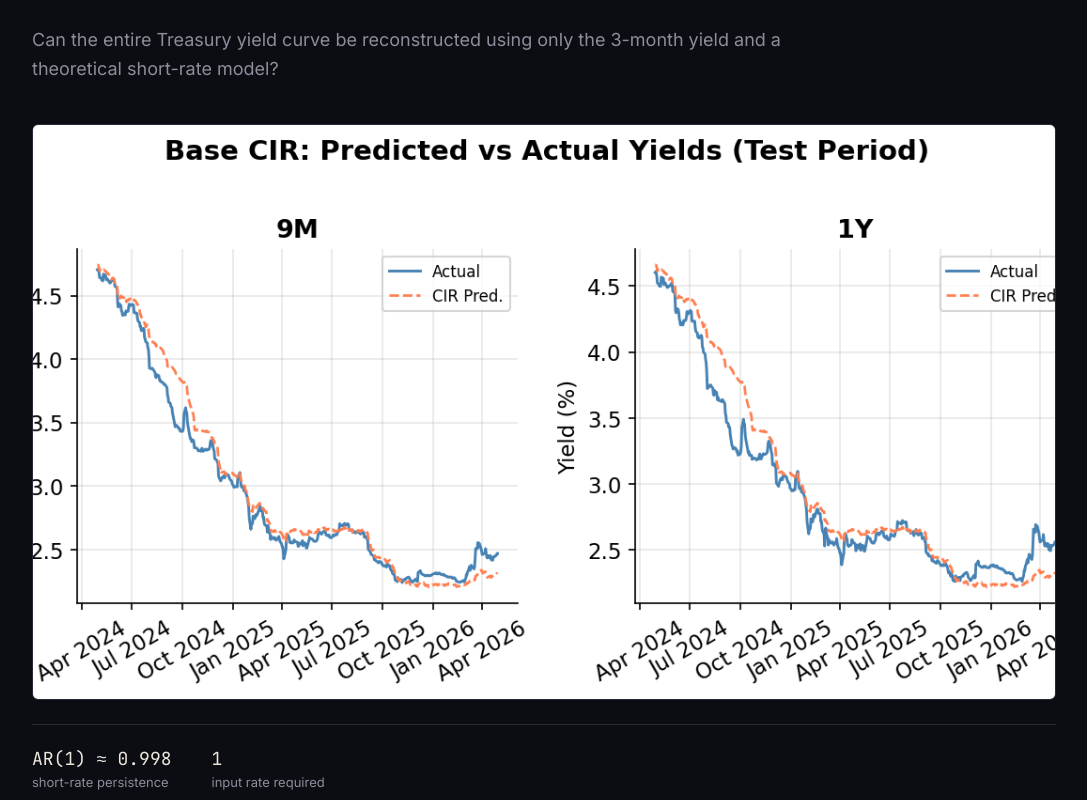
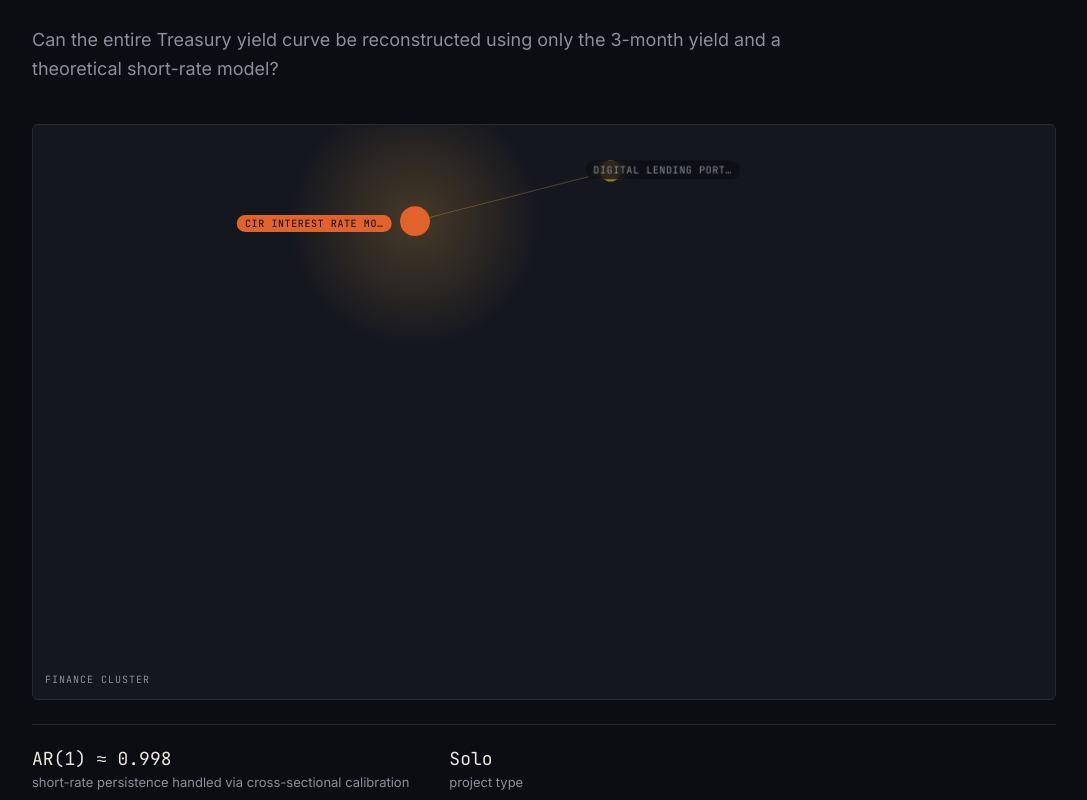
Before and after one commit to arusurya/portfolio, a Next.js app: page /projects/cir-yield-curve-modeling in a window 1280 px wide. Shown: the part 380-1180 px from the top of the page, without its empty margins (72-1159 px from the left). Built offline with nearby package versions, Linux system fonts and the light colour scheme.

Commit message:
modified:   app/page.tsx modified:   app/projects/[slug]/page.tsx modified:   components/Contact.tsx modified:   components/FeaturedProject.tsx modified:   components/graph/ProjectGraph.tsx modified:   data/profile.ts modified:   data/projects.ts

```diff
--- a/app/page.tsx
+++ b/app/page.tsx
@@ -25,7 +25,7 @@ import { projects } from "@/data/projects";
 
 const FEATURED_ON_HOME = [
   "delhivery-network-intelligence",
-  "spotify-pochimu",
+  "dynamic-tariff-optimization",
   "cir-yield-curve-modeling",
 ];
 
@@ -36,7 +36,6 @@ const featured: FeaturedProjectData[] = FEATURED_ON_HOME.map((slug) => {
     domain: `${p.domain} · ${p.subdomain.split(",")[0].trim()}`,
     question: p.businessQuestion ?? p.summary,
     description: p.summary,
-    artifactSrc: p.artifactSrc!,
     artifactAlt: p.artifactAlt ?? `${p.title} artifact`,
     metrics: p.metrics ?? [{ value: p.stat.value, label: p.stat.label }],
   };
--- a/app/projects/[slug]/page.tsx
+++ b/app/projects/[slug]/page.tsx
@@ -1,5 +1,4 @@
 import { notFound } from "next/navigation";
-import Image from "next/image";
 import Link from "next/link";
 import { projects } from "@/data/projects";
 import Navbar from "@/components/Navbar";
@@ -96,37 +95,6 @@ export default async function ProjectPage({
             </p>
           </header>
 
-          {/* ARTIFACT — leads before any further prose when a real one
-              exists. Otherwise a relationship graph (still real
-              structure, not decoration) fills the same visual slot. */}
-          {project.artifactSrc ? (
-            <div className="mt-10 max-w-5xl">
-              <div className="relative aspect-[16/10] w-full overflow-hidden rounded-[6px] border border-line bg-ink-soft md:aspect-[16/9]">
-                <Image
-                  src={project.artifactSrc}
-                  alt={project.artifactAlt ?? `${project.title} artifact`}
-                  fill
-                  className="object-cover object-top"
-                  priority
-                />
-              </div>
-
-              {project.metrics && project.metrics.length > 0 && (
-                <dl className="mt-6 flex flex-wrap gap-x-10 gap-y-3 border-t border-line pt-5">
-                  {project.metrics.map((m) => (
-                    <div key={m.label}>
-                      <dd className="font-mono text-lg text-paper">
-                        {m.value}
-                      </dd>
-                      <dt className="text-[13px] text-muted">
-                        {m.label}
-                      </dt>
-                    </div>
-                  ))}
-                </dl>
-              )}
-            </div>
-          ) : (
           <div className="mt-10 max-w-5xl">
                     <ProjectRelationGraph
                               current={{
@@ -142,17 +110,21 @@ export default async function ProjectPage({
                                         <dd className="font-mono text-lg text-paper">
                                                   {project.stat.value}
                                         </dd>
-                  <dt className="text-[13px] text-muted">{project.stat.label}</dt>
+                                        <dt className="text-[13px] text-muted">
+                                                  {project.stat.label}
+                                        </dt>
                               </div>
+
                               <div>
                                         <dd className="font-mono text-lg text-paper">
                                                   {project.mode}
                                         </dd>
-                  <dt className="text-[13px] text-muted">project type</dt>
+                                        <dt className="text-[13px] text-muted">
+                                                  project type
+                                        </dt>
                               </div>
                     </dl>
           </div>
-          )}
 
           <div className="mt-14 grid gap-12 md:grid-cols-[1fr_280px] md:gap-16">
             <div className="space-y-12">
@@ -226,6 +198,8 @@ export default async function ProjectPage({
 
               {(project.links.github ||
                 project.links.deck ||
+                project.links.dashboard ||
+                project.links.colab ||
                 project.links.demo ||
                 project.links.report) && (
                 <div>
@@ -235,6 +209,12 @@ export default async function ProjectPage({
                   <div className="mt-3 flex flex-col gap-2">
                     {project.links.github && (
                       <LinkRow href={project.links.github} label="GitHub repository" />
+                    )}
+                    {project.links.dashboard && (
+                      <LinkRow href={project.links.dashboard} label="Dashboard" />
+                    )}
+                    {project.links.colab && (
+                      <LinkRow href={project.links.colab} label="Colab Notebook" />
                     )}
                     {project.links.report && (
                       <LinkRow href={project.links.report} label="Technical report" />
--- a/components/Contact.tsx
+++ b/components/Contact.tsx
@@ -15,7 +15,7 @@ export default function Contact() {
             <p className="max-w-xl text-[15px] leading-relaxed text-muted md:text-base">
               I&apos;m currently open to internships and research collaborations in
               quantitative finance, applied analytics, or strategy consulting.
-              The fastest way to reach me is email — I read everything that
+              The fastest way to reach me is email ,I read everything that
               comes in.
             </p>
 
--- a/components/FeaturedProject.tsx
+++ b/components/FeaturedProject.tsx
@@ -26,7 +26,6 @@ export type FeaturedProjectData = {
   domain: string;
   question: string; // the business question, one sentence
   description: string; // what you built, one to two sentences
-  artifactSrc: string; // REQUIRED — real screenshot, chart, or diagram
   artifactAlt: string;
   metrics: { value: string; label: string }[]; // 2 max, comparative not absolute
 };
@@ -46,7 +45,6 @@ export function FeaturedProject({
           className="group relative aspect-[4/3] w-full overflow-hidden rounded-[6px] border border-line bg-ink-soft"
         >
           <Image
-            src={project.artifactSrc}
             alt={project.artifactAlt}
             fill
             className="object-cover object-top transition-transform duration-300 group-hover:scale-[1.02]"
--- a/data/profile.ts
+++ b/data/profile.ts
@@ -10,6 +10,7 @@ export const profile = {
   ],
   location: "Roorkee, Uttarakhand, India",
   email: "suryawanshiarya1107@gmail.com",
+  phone: "+91 9201707423",
   links: {
     github: "https://github.com/arusurya",
     linkedin: "https://www.linkedin.com/in/arya-suryawanshi-451816329/",
@@ -56,7 +57,7 @@ export const skillGroups = [
       "Product Strategy & Prototyping",
       "User Journey Mapping",
       "GenAI Product Design",
-      "Decision-Support Dashboards",
+      "Decision Support Dashboards",
     ],
   },
   {
@@ -67,7 +68,7 @@ export const skillGroups = [
 
 export const achievements = [
   {
-    title: "3rd Rank — Smart Campus Intelligence Challenge",
+    title: "3rd Rank:Smart Campus Intelligence Challenge",
     detail:
       "Placed 3rd among approximately 30+ participating teams; judges specifically recognized strong product thinking and real-world implementation feasibility.",
     tag: "Competition",
--- a/data/projects.ts
+++ b/data/projects.ts
@@ -7,7 +7,6 @@ domain: string;
 subdomain: string;
 mode: "Solo" | "Team";
 verifiedBy: string;
-artifactSrc?: string;
 artifactAlt?: string;
 metrics?: { value: string; label: string }[];
 whatsNext?: string;
@@ -26,7 +25,9 @@ links: {
 github?: string;
 deck?: string;
 demo?: string;
+dashboard?: string;
 report?: string;
+colab?: string;
 certificate?: string;
 submission?: string;
 };
@@ -44,7 +45,7 @@ export const projects: Project[] = [
     subdomain: "Supply Chain Analytics, Graph ML",
     mode: "Team",
     verifiedBy: "Consulting & Analytics Club, IIT Guwahati",
-    artifactSrc: "/projects/delhivery/fig_graph_network.png",
+
     artifactAlt:
       "Network graph of 1,601 Delhivery hubs, sized by load and colored by delay severity, with the top bottleneck hub highlighted",
     metrics: [
@@ -78,7 +79,9 @@ export const projects: Project[] = [
     keyInsight:
       "Network structure explained delivery delays better than route distance alone. Graph embeddings and centrality metrics uncovered bottleneck hubs and 20+ critical delay corridors that traditional ETA systems could not identify.",
     tools: ["Python", "NetworkX", "Node2Vec", "GraphSAGE", "XGBoost", "LightGBM", "Streamlit"],
-    links: { github: "https://github.com/arusurya/Optimizing-Delivery-ETAs-with-Graph-Based-Network-Intelligence" },
+    links: { github: "https://github.com/arusurya/Optimizing-Delivery-ETAs-with-Graph-Based-Network-Intelligence",
+             report: "https://drive.google.com/file/d/1_yZI9c_DHS7goylv0vo-mycfELE58t42/view?usp=sharing",
+             dashboard: "https://delhiverynetworkintelligence.streamlit.app/" },
     tagline:
       "Graph-based logistics intelligence platform analyzing 143K+ shipments across 1,601 hubs using Node2Vec/GraphSAGE embeddings to improve ETA prediction and uncover ₹2.45 Cr in operational risk.",
   },
@@ -89,7 +92,7 @@ export const projects: Project[] = [
     subdomain: "AI, ML, Pricing Strategy",
     mode: "Solo",
     verifiedBy: "SocBiz, IIT Roorkee (OP'26)",
-    artifactSrc: "/projects/tariff-optimization/agent-architecture.png",
+
     artifactAlt:
       "Architecture diagram of the three-agent dynamic tariff system: forecasting, pricing, and learning agents",
     metrics: [
@@ -124,8 +127,8 @@ export const projects: Project[] = [
       "Pricing acted as a coordination mechanism rather than a revenue lever. Small tariff adjustments successfully shifted demand toward underutilized periods while preserving revenue performance.",
     tools: ["Python", "Gradient Boosting", "Pandas", "Feature Engineering"],
     links: {
-      demo: "#",
-      report: "#",
+      colab: "https://colab.research.google.com/drive/1IdP4D59fHsduGqeJwJhZQ_NbdxNSwkfI?usp=sharing",
+      deck: "https://drive.google.com/file/d/1Yps9IZ6iaNAjLQFlkEjNrwJYBjAGchHX/view?usp=sharing",
     },
     tagline:
       "Agentic AI pricing platform that forecasted EV charging demand, dynamically optimized tariffs, reduced congestion, and maintained 99.72% revenue retention through adaptive decision-making.",
@@ -137,7 +140,7 @@ export const projects: Project[] = [
     subdomain: "Customer Analytics, BI",
     mode: "Team",
     verifiedBy: "Consulting & Analytics Club, IIT Guwahati",
-    artifactSrc: "/projects/airline-loyalty/05_shap_waterfall_highrisk.png",
+
     artifactAlt:
       "SHAP waterfall plot explaining the churn risk score for a high-risk loyalty member",
     metrics: [
@@ -162,7 +165,7 @@ export const projects: Project[] = [
       "Behavioral CLV let the airline distinguish high-value at-risk members from low-value ones for resourcing",
       "SHAP outputs improved business-team trust and adoption of the risk scores",
     ],
-        businessQuestion:
+    businessQuestion:
       "Which loyalty members are most likely to churn, and how should airlines prioritize retention efforts toward customers with the highest future value?",
 
     whyItMatters:
@@ -171,7 +174,9 @@ export const projects: Project[] = [
     keyInsight:
       "Churn prediction became significantly more actionable when combined with Behavioral CLV and SHAP explainability, revealing not only who was at risk but why they were at risk and how valuable they were to retain.",
     tools: ["Python", "XGBoost", "LightGBM", "SHAP", "Streamlit"],
-    links: { github: "#", report: "#" },
+    links: { github: "https://github.com/arusurya/summer_project_iitg",
+             dashboard: "https://airlineloyaltyprediction.streamlit.app"
+    },
     tagline:
       "AI-powered loyalty intelligence platform combining churn prediction, Behavioral CLV modeling, SHAP explainability, and automated retention recommendations to identify high-value at-risk customers.",
   },
@@ -182,7 +187,7 @@ export const projects: Project[] = [
     subdomain: "Forecasting, BI, Operations",
     mode: "Team",
     verifiedBy: "Shrishti, IIT Roorkee (Tech GC)",
-    artifactSrc: "/projects/smart-campus/smart-campus-anomaly-chart.png",
+
     artifactAlt:
       "Anomaly detection chart flagging unexpected attendance spikes and drops in campus mess hall usage",
     metrics: [
@@ -216,7 +221,10 @@ export const projects: Project[] = [
     keyInsight:
       "Combining forecasting with anomaly detection transformed attendance records into an operational intelligence layer, allowing administrators to act before disruption occurred rather than after.",
     tools: ["Python", "Isolation Forest", "Streamlit", "Time Series Forecasting"],
-    links: { github: "#", report: "#" },
+    links: { github: "https://github.com/arusurya/Shristhi",
+             dashboard: "https://shristhi-rkcn3oudpxwfstuafbbgrv.streamlit.app",
+             report: "https://drive.google.com/file/d/1h64mOMJaqxXAmoudYI0_WWKARkPSpcct/view?usp=sharing"
+    },
     tagline:
       "Award-winning campus intelligence platform that analyzed 113K+ operational records, forecasted demand, detected anomalies via Isolation Forest, and generated actionable recommendations — 3rd place among 30+ teams.",
   },
@@ -246,7 +254,9 @@ export const projects: Project[] = [
       "Early Warning System flagged financial stress indicators ahead of actual default events",
     ],
     tools: ["Python", "Scikit-learn", "Pandas", "Risk Scoring Models"],
-    links: { github: "#", report: "#", deck: "#" },
+    links: { github: "#",
+            report: "https://docs.google.com/document/d/1FbZHUib89i501r9xSG6BhBhiYOsj5saf/edit?usp=sharing&ouid=111975557227457565722&rtpof=true&sd=true",
+            deck: "https://drive.google.com/file/d/1mNbNcxsnXcvu4DvAC5ovRqDOkeiAvMpn/view?usp=sharing" },
     tagline:
       "Portfolio intelligence framework analyzing 10,000 borrowers across 41 variables, with risk-based segmentation, acquisition channel optimization, and an Early Warning Alert System for sustainable lending growth.",
   },
@@ -257,7 +267,6 @@ export const projects: Project[] = [
     subdomain: "Financial Intelligence",
     mode: "Solo",
     verifiedBy: "Finance Club, IIT Roorkee",
-    artifactSrc: "/projects/cir/pred_vs_actual.png",
     artifactAlt:
       "Chart comparing CIR-model predicted vs. actual Treasury yields across 9-month and 1-year horizons",
     metrics: [
@@ -291,7 +300,7 @@ export const projects: Project[] = [
     keyInsight:
       "Standard maximum-likelihood calibration collapsed because short-rate persistence approached AR(1)=0.998. Cross-sectional calibration recovered economically meaningful parameters and significantly improved yield-curve reconstruction.",
     tools: ["Python", "NumPy", "SciPy", "Numerical Optimization", "Stochastic Calculus"],
-    links: { github: "#" },
+    links: { github: "https://github.com/arusurya/Stochastic_Interest_Rate_Modelling_and_Prediction" },
     tagline:
       "Implemented and calibrated the Cox–Ingersoll–Ross model from scratch to reconstruct Treasury yield curves, building a cross-sectional calibration framework that outperformed standard MLE on highly persistent short-rate data.",
   },
@@ -302,7 +311,7 @@ export const projects: Project[] = [
     subdomain: "GenAI Product Strategy",
     mode: "Solo",
     verifiedBy: "SocBiz, IIT Roorkee",
-    artifactSrc: "/projects/pochimu/pochimu-ui-frames.png",
+
     artifactAlt:
       "Pochimu AI music companion prototype showing mood-based playlist recommendations",
     metrics: [
@@ -334,7 +343,8 @@ export const projects: Project[] = [
     keyInsight:
       "The next competitive moat may not be recommending better songs, but remembering meaningful moments. Persistent memory, emotional context, and conversational interaction create deeper engagement than recommendation quality alone.",
     tools: ["Product Strategy", "UX Flows", "Prototyping", "GenAI Design"],
-    links: { deck: "#", demo: "#" },
+    links: { deck: "https://drive.google.com/file/d/1fXoNmYC0aHxaJXfjoUJKhTvVSbpV5WJn/view?usp=sharing",
+             demo: "https://spotify-pochimu-app-jdcl.bolt.host/" },
     tagline:
       "Designed and prototyped Pochimu, an AI emotional music companion for Spotify combining memory, mood-awareness, and conversational AI to move music streaming beyond recommendation into companionship.",
   },
@@ -363,7 +373,7 @@ export const projects: Project[] = [
       "Delivered a phased adoption roadmap from pilot to scaled enterprise deployment",
     ],
     tools: ["Market Research", "Competitive Analysis", "GTM Strategy", "Positioning Frameworks"],
-    links: { deck: "#" },
+    links: { deck: "https://drive.google.com/file/d/1h46qWCPBU9QNCzkbEmA7o1w6Onm5wBrn/view?usp=sharing" },
     tagline:
       "Developed a go-to-market strategy for divAIne, an enterprise AI platform built around trust, memory continuity, and explainability, with a phased adoption roadmap for high-trust industries.",
   },
@@ -393,7 +403,7 @@ export const projects: Project[] = [
       "Delivered an expansion playbook of standardized processes for future store rollouts",
     ],
     tools: ["Procurement Strategy", "Financial Modeling", "Vendor KPI Design"],
-    links: { deck: "#" },
+    links: { deck: "https://drive.google.com/file/d/1XOwodaBeDBo6ak0GL278XOk6X2-ptGvH/view?usp=sharing" },
     tagline:
       "Designed a procurement and expansion strategy for Roastery Coffee House — a Procure-to-Pay framework, vendor governance system, and working-capital roadmap targeting a 5–10% reduction in operating costs.",
   },
@@ -422,7 +432,7 @@ export const projects: Project[] = [
       "Proposed a phased rollout: short-term promotions, medium-term loyalty and experience zones, long-term revenue intelligence tracking",
     ],
     tools: ["Customer Journey Mapping", "Segmentation", "Revenue Strategy"],
-    links: { deck: "#" },
+    links: { deck: "https://drive.google.com/file/d/1OLAU4Q4iigK13kr46awMZAe5H6QkcrWj/view?usp=sharing" },
     tagline:
       "Developed a revenue optimization strategy for urban food courts — customer journey mapping, conversion bottleneck analysis, and loyalty/promotional frameworks to lift spend, retention, and vendor performance.",
   },
```
Also changed, not shown: components/graph/ProjectGraph.tsx (+6 -6 lines), 1 other file (tests, documents, lock files or other folders). Lines whose indentation alone changed are shown as unchanged.
